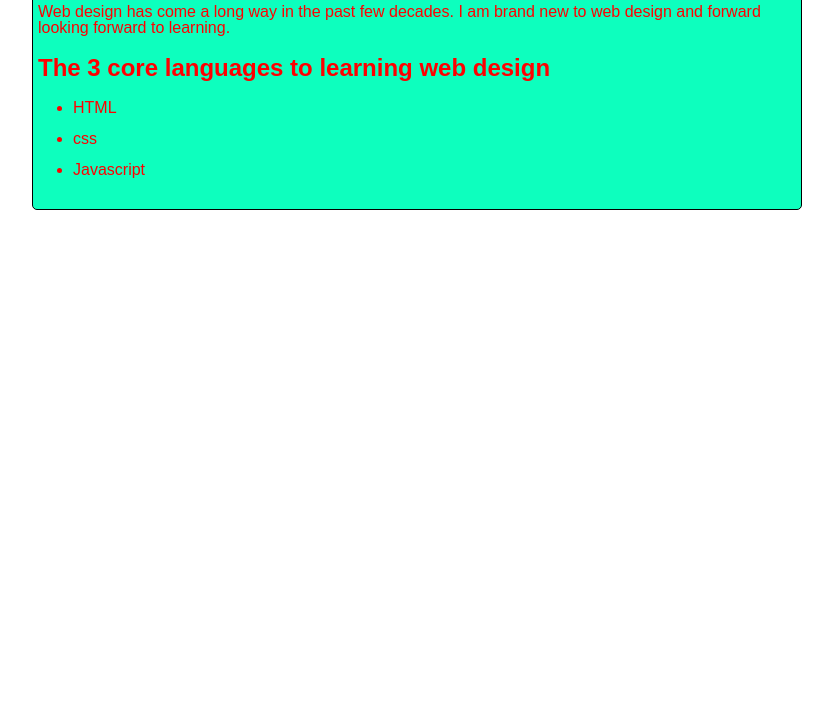
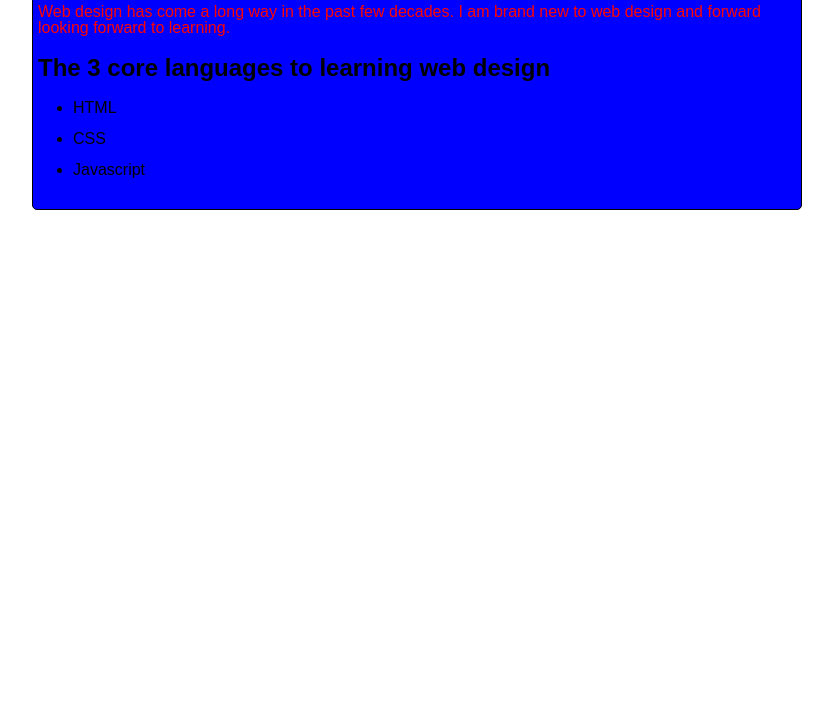
Before and after one commit to bdog72/hello-world, a website: page public/index.html in a window 1280 px wide. Shown: the part 92-800 px from the top of the page, without its empty margins (223-1056 px from the left). Drawn offline with Linux system fonts and the light colour scheme.

Commit message:
changed color

```diff
--- a/package.json
+++ b/package.json
@@ -7,6 +7,7 @@
   "devDependencies": {
     "browser-sync": "^2.17.5",
     "stylelint": "^7.5.0",
-    "stylelint-config-standard": "^14.0.0"
+    "stylelint-config-standard": "^14.0.0",
+    "surge": "^0.18.0"
   }
 }
--- a/public/index.html
+++ b/public/index.html
@@ -1,22 +1,27 @@
 <!DOCTYPE html>
 <html>
+
 <head lang="en">
     <meta charset="UTF-8">
     <meta name="viewport" content="width=device-width, user-scalable=no, minimum-scale=1.0, maximum-scale=1.0">
     <title>hello world</title>
     <link rel="stylesheet" href="/screen.css">
 </head>
+
 <body>
     <div>
         <h1>WEB DESIGN</h1>
-    <P>Web design has come a long way in the past few decades. I am brand new to web design and forward
-      looking forward to learning.</P>
+        <P class="red">Web design has come a long way in the past few decades. I am brand new to web design and forward looking forward to learning.</P>
         <h2>The 3 core languages to learning web design</h2>
         <ul>
             <li>HTML</li>
-    <li>css</li>
+            <li>CSS</li>
             <li>Javascript</li>
         </ul>
     </div>
+
+
+
 </body>
+
 </html>
--- a/public/screen.css
+++ b/public/screen.css
@@ -5,30 +5,33 @@ html {
 body {
   margin: 0;
   font: 16px / 1 sans-serif;
+}
 
-
-}
 div {
-margin: auto;;
+  margin: auto;
   width: 60%;
-background-color: #0DFFBE;
-color: red;
+  background-color: blue;
+  color: black;
   border: 1px solid black;
   margin-top: 15px;
   border-radius: 5px;
+}
 
-
-}
 h1 {
   padding-top: 5px;
   text-align: center;
+}
 
-}
-h1, p, h2{
-
+h1,
+p,
+h2 {
   padding-right: 10px;
   padding-left: 5px;
 }
-li{
+
+li {
     padding-bottom: 15px;
 }
+.red{
+  color:red;
+}
```
Lines whose indentation alone changed are shown as unchanged.
